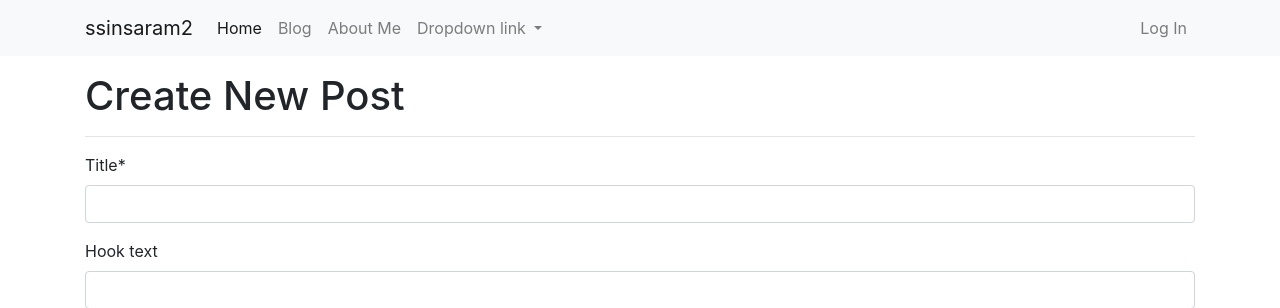
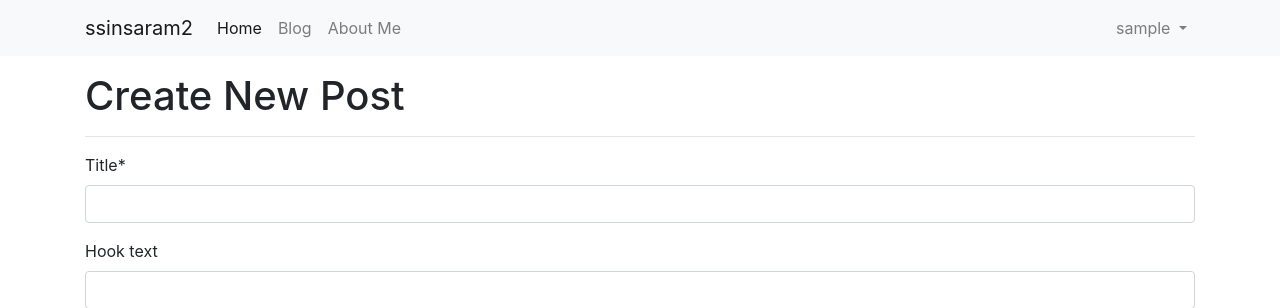
Before and after one commit to ssinsaram2/django-blog, a Django app: page /blog/create_post/ in a window 1280 px wide. Shown: the top 308 px of the page. Run offline with Django 5.2, Linux system fonts and the light colour scheme; the visitor is signed in with stand-in values (Sample User, id 1); data that the repository does not hold is empty; some libraries are stand-ins or nearby versions.

Commit message:
로그인 기능 추가하기

```diff
--- a/blog/templates/blog/navbar.html
+++ b/blog/templates/blog/navbar.html
@@ -16,22 +16,22 @@
                     <li class="nav-item">
                         <a class="nav-link" href="/about_me/">About Me</a>
                     </li>
+                </ul>
+                <ul class="navbar-nav ml-auto">
+                    {% if user.is_authenticated %}
                     <li class="nav-item dropdown">
-                        <a class="nav-link dropdown-toggle" href="#" id="navbarDropdownMenuLink" role="button"
-                            data-toggle="dropdown" aria-haspopup="true" aria-expanded="false">
-                            Dropdown link
+                        <a class="nav-link dropdown-toggle" href="#" id="navbarDropdownMenuLink" role="button" data-toggle="dropdown" aria-haspopup="true" aria-expanded="false">
+                            {{ user.username }}
                         </a>
                         <div class="dropdown-menu" aria-labelledby="navbarDropdownMenuLink">
-                            <a class="dropdown-item" href="#">Action</a>
-                            <a class="dropdown-item" href="#">Another action</a>
-                            <a class="dropdown-item" href="#">Something else here</a>
+                            <a class="dropdown-item" href="/accounts/logout/">로그아웃</a>
                         </div>
                     </li>
-                </ul>
-                <ul class="navbar-nav ml-auto">
+                    {% else %}
                     <li class="nav-item">
                         <a class="nav-link" href="#" data-toggle="modal" data-target="#loginModal">Log In</a>
                     </li>
+                    {% endif %}
                 </ul>
             </div>
         </div>
@@ -51,11 +51,10 @@
                 <div class="modal-body">
                     <div class="row">
                         <div class="col-md-6">
-                            <button type="button" class="btn btn-outline-dark btn-block btn-sm "><i class="fab fa-google"></i>&nbsp&nbsp Log in with Google</button>
-                            <button type="button" class="btn btn-outline-dark btn-block btn-sm "><i class="far fa-envelope"></i>&nbsp&nbsp Log in with E-mail</button>
+                            <a role="button" class="btn btn-outline-dark btn-block btn-sm" href="/accounts/login/"><i class="far fa-envelope"></i>&nbsp&nbsp Log in with Username</a>
                         </div>
                         <div class="col-md-6">
-                            <button type="button" class="btn btn-outline-dark btn-block btn-sm"><i class="far fa-envelope"></i>&nbsp&nbsp Sign Up with E-mail</button>
+                            <a role="button" class="btn btn-outline-dark btn-block btn-sm" href="/accounts/signup/"><i class="far fa-envelope"></i>&nbsp&nbsp Sign Up with E-mail</a>
                         </div>
                     </div>
                 </div>
--- a/django_blog/urls.py
+++ b/django_blog/urls.py
@@ -8,6 +8,7 @@ urlpatterns = [
     path('blog/', include('blog.urls')),
     path('admin/', admin.site.urls),
     path("markdownx/", include('markdownx.urls')),
+    path('accounts/', include('allauth.urls')),
     path('', include('single_pages.urls')),
 ]
 
```
Also changed, not shown: django_blog/settings.py (+14 -0 lines).
